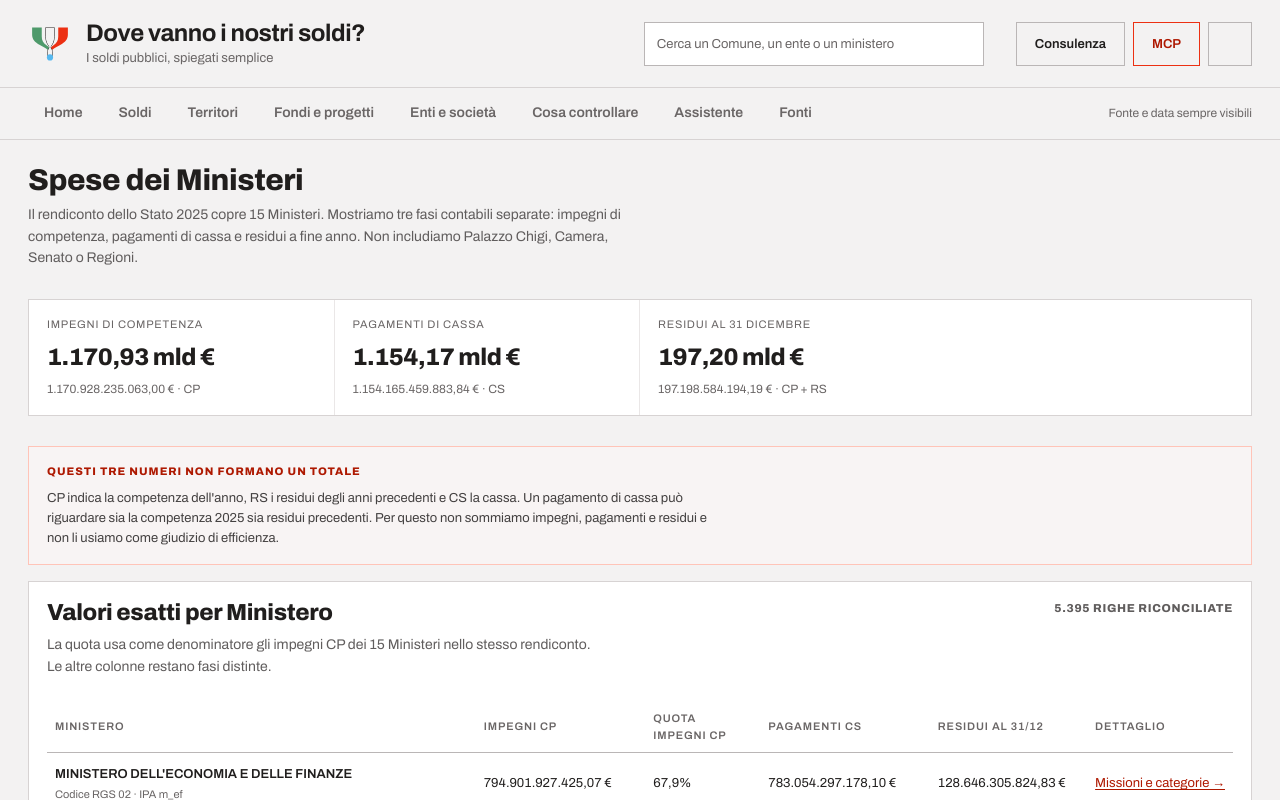
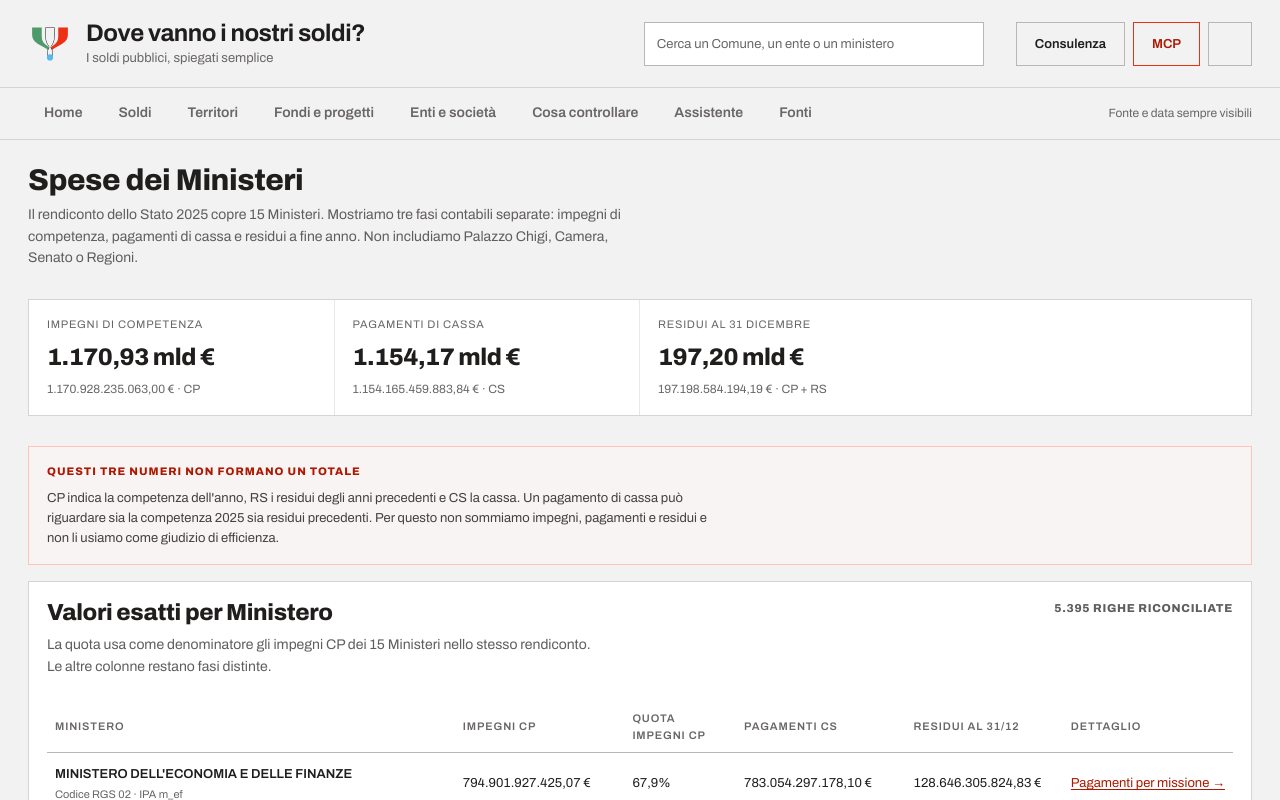
Before and after one commit to Elgabor/DoveVannoINostriSoldi, a Next.js app: page /ministeri in a window 1280 px wide. Shown: the top 800 px of the page. Built offline with nearby package versions, Linux system fonts and the light colour scheme; some icons are missing.

Commit message:
fix(ui): label ministry payment details

```diff
--- a/src/app/ministeri/page.tsx
+++ b/src/app/ministeri/page.tsx
@@ -105,7 +105,7 @@ export default function MinistriesPage() {
                     <td>{exactEuro(euro(ministry.residualsEndCents))}</td>
                     <td>
                       <Link href={`/stato/amministrazioni/${ministry.code}?anno=${referenceYear}`}>
-                        Missioni e categorie →
+                        Pagamenti per missione →
                       </Link>
                     </td>
                   </tr>
```
